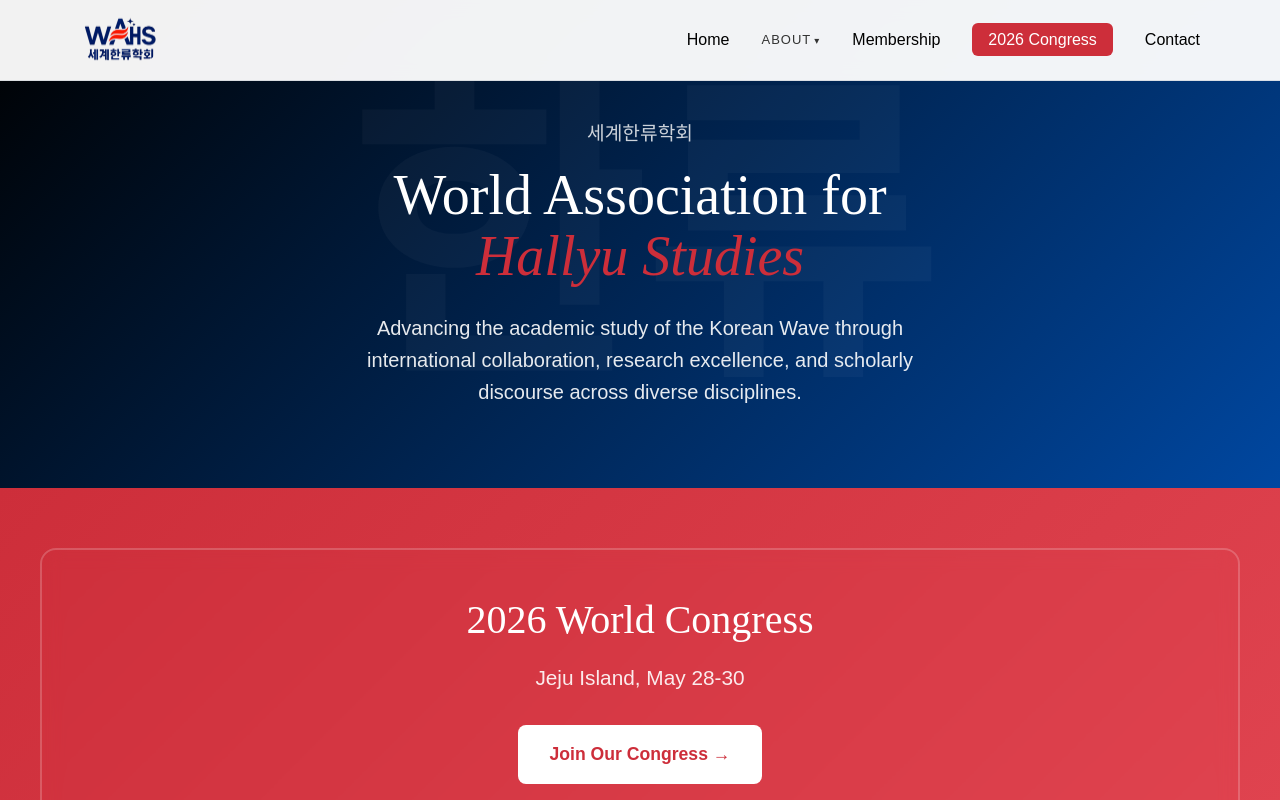
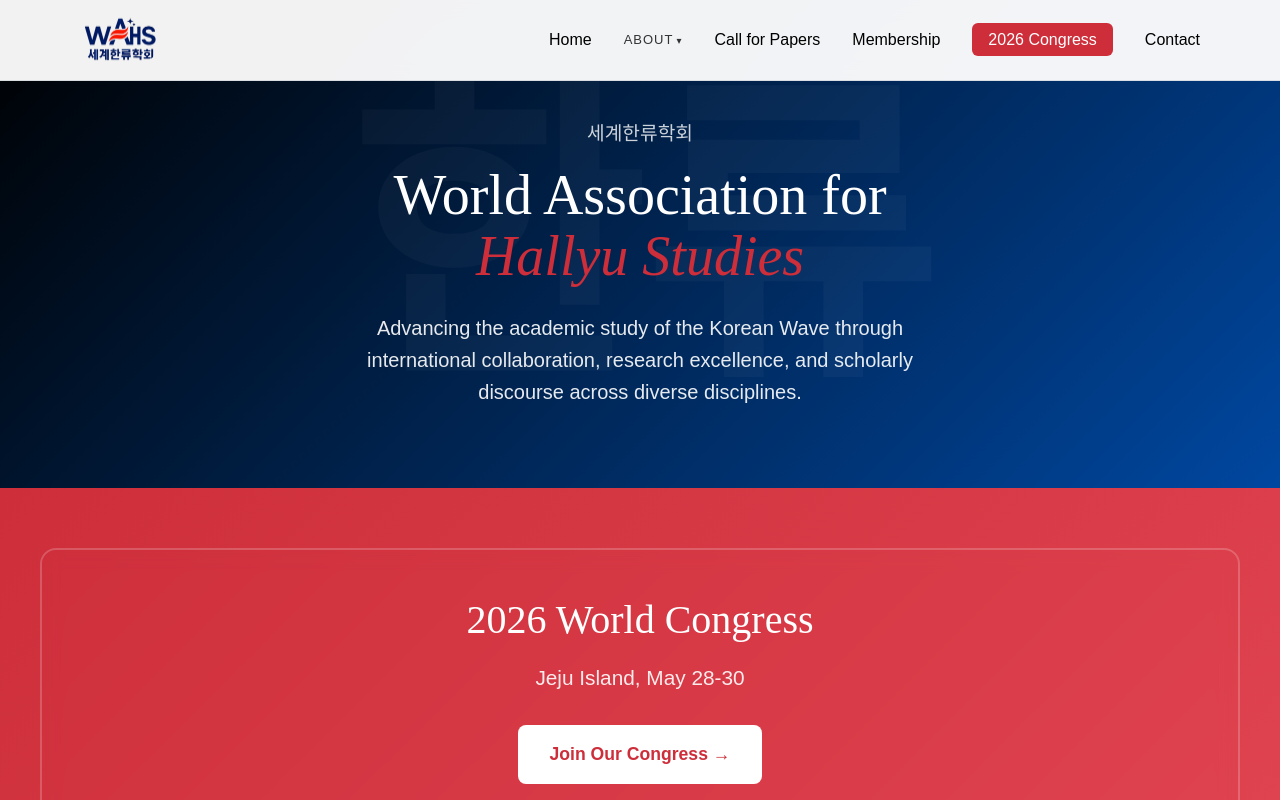
Before and after one commit to willfadeneva/WAHS, a Next.js app: page / in a window 1280 px wide. Shown: the top 800 px of the page. Built offline with nearby package versions, Linux system fonts and the light colour scheme.

Commit message:
Add Call for Papers to main nav

```diff
--- a/src/components/MainNav.tsx
+++ b/src/components/MainNav.tsx
@@ -44,6 +44,7 @@ export default function MainNav() {
               <li><Link href="/2026/board-members" onClick={() => { setIsMenuOpen(false); setAboutOpen(false); }}>Board Members</Link></li>
             </ul>
           </li>
+          <li><Link href="/2026/submissions">Call for Papers</Link></li>
           <li><Link href="/membership">Membership</Link></li>
           <li><Link href="/2026" className="main-nav-congress">2026 Congress</Link></li>
           <li><a href="#contact" onClick={() => setIsMenuOpen(false)}>Contact</a></li>
```
